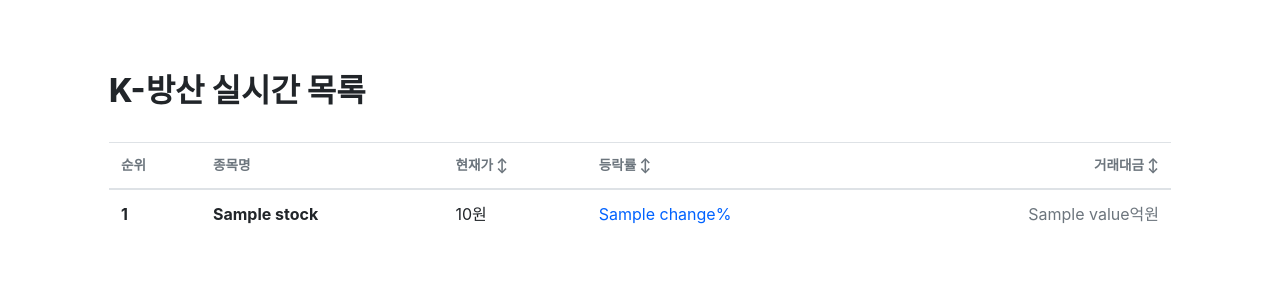
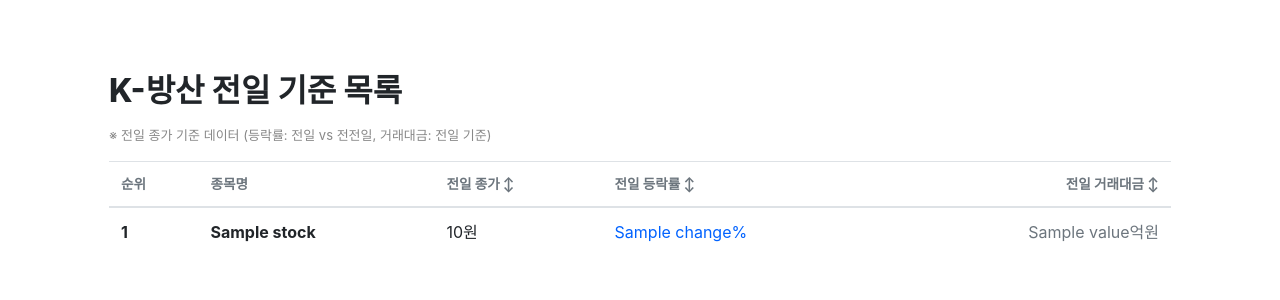
Before and after one commit to RTAI1TEAM/defense-stock-dashboard, a Flask app: template templates/stock_list.html in a window 1280 px wide. Shown: the part 57-357 px from the top of the page. Run offline with Flask 3, Linux system fonts and the light colour scheme; the template is opened without the code that fills it: most values are stand-ins (such as "Sample title", 1, 10 or a date in 2020).

Commit message:
실시간 차트에서 전일 기준 차트로 변경

```diff
--- a/requirements.txt
+++ b/requirements.txt
@@ -23,7 +23,7 @@ idna==3.11
 itsdangerous==2.2.0
 Jinja2==3.1.6
 MarkupSafe==3.0.3
-packaging @ file:///C:/miniconda3/conda-bld/packaging_1761049099114/work
+packaging
 proto-plus==1.27.1
 protobuf==5.29.6
 pyasn1==0.6.2
--- a/templates/stock_list.html
+++ b/templates/stock_list.html
@@ -1,27 +1,31 @@
 {% extends "navbar.html" %}
 
-{% block title %}K-방산 실시간 차트{% endblock %}
+{% block title %}K-방산 전일 기준 차트{% endblock %}
 
 {% block content %}
 <div class="container mt-5">
     <div class="card shadow-sm border-0 p-4" style="border-radius: 20px;">
-        <div class="d-flex justify-content-between align-items-center mb-4">
-            <h2 style="font-weight: 800;">K-방산 실시간 목록</h2>
+        <div class="d-flex justify-content-between align-items-center mb-2">
+            <h2 style="font-weight: 800;">K-방산 전일 기준 목록</h2>
+        </div>
+
+        <div style="font-size:13px;color:#888;margin-bottom:15px;">
+            ※ 전일 종가 기준 데이터 (등락률: 전일 vs 전전일, 거래대금: 전일 기준)
         </div>
 
         <table class="table table-hover">
             <thead>
-    <tr class="text-secondary" style="font-size: 0.85rem; cursor: pointer;">
-        <th onclick="sortTable(0)">순위</th>
-        <th onclick="sortTable(1)">종목명</th>
-        <th onclick="sortTable(2)">현재가 ↕</th>
-        <th onclick="sortTable(3)">등락률 ↕</th>
-        <th onclick="sortTable(4)" class="text-right">거래대금 ↕</th>
-    </tr>
-</thead>
+                <tr class="text-secondary" style="font-size: 0.85rem; cursor: pointer;">
+                    <th onclick="sortTable(0)">순위</th>
+                    <th onclick="sortTable(1)">종목명</th>
+                    <th onclick="sortTable(2)">전일 종가 ↕</th>
+                    <th onclick="sortTable(3)">전일 등락률 ↕</th>
+                    <th onclick="sortTable(4)" class="text-right">전일 거래대금 ↕</th>
+                </tr>
+            </thead>
 
 <script>
-let sortOrder = [true, true, true, true, true]; // 각 열의 정렬 상태 (오름차순/내림차순)
+let sortOrder = [true, true, true, true, true];
 
 function sortTable(n) {
     const table = document.querySelector(".table");
@@ -37,8 +41,6 @@ function sortTable(n) {
             x = rows[i].getElementsByTagName("TD")[n];
             y = rows[i + 1].getElementsByTagName("TD")[n];
 
-            // 1. 텍스트에서 숫자, 마이너스 부호(-), 소수점(.)만 남기고 모두 제거
-            // "152.5억원" -> "152.5", "+7.77%" -> "7.77"
             let xVal = x.innerText.replace(/[^0-9.-]+/g, "");
             let yVal = y.innerText.replace(/[^0-9.-]+/g, "");
 
@@ -63,8 +65,6 @@ function sortTable(n) {
         }
     }
     sortOrder[n] = !sortOrder[n];
-
-    // 순위(0번 열)는 정렬 후에도 1, 2, 3... 순서대로 유지하고 싶다면 아래 코드 추가
     updateRank();
 }
 
@@ -74,8 +74,8 @@ function updateRank() {
         row.cells[0].innerText = index + 1;
     });
 }
+</script>
 
-</script>
             <tbody>
                 {% for stock in stocks %}
                 <tr style="cursor: pointer;"
@@ -83,15 +83,18 @@ function updateRank() {
                     <td class="font-weight-bold">{{ loop.index }}</td>
                     <td><strong>{{ stock.name }}</strong></td>
                     <td>{{ stock.price | comma }}원</td>
+
                     <td style="color: {{ '#f23645' if stock.change > 0 else '#0062ff' }}">
                         {{ '+' if stock.change > 0 }}{{ stock.change }}%
                     </td>
+
                     <td class="text-right text-muted">
                         {{ stock.value }}억원
                     </td>
                 </tr>
                 {% endfor %}
             </tbody>
+
         </table>
     </div>
 </div>
```
